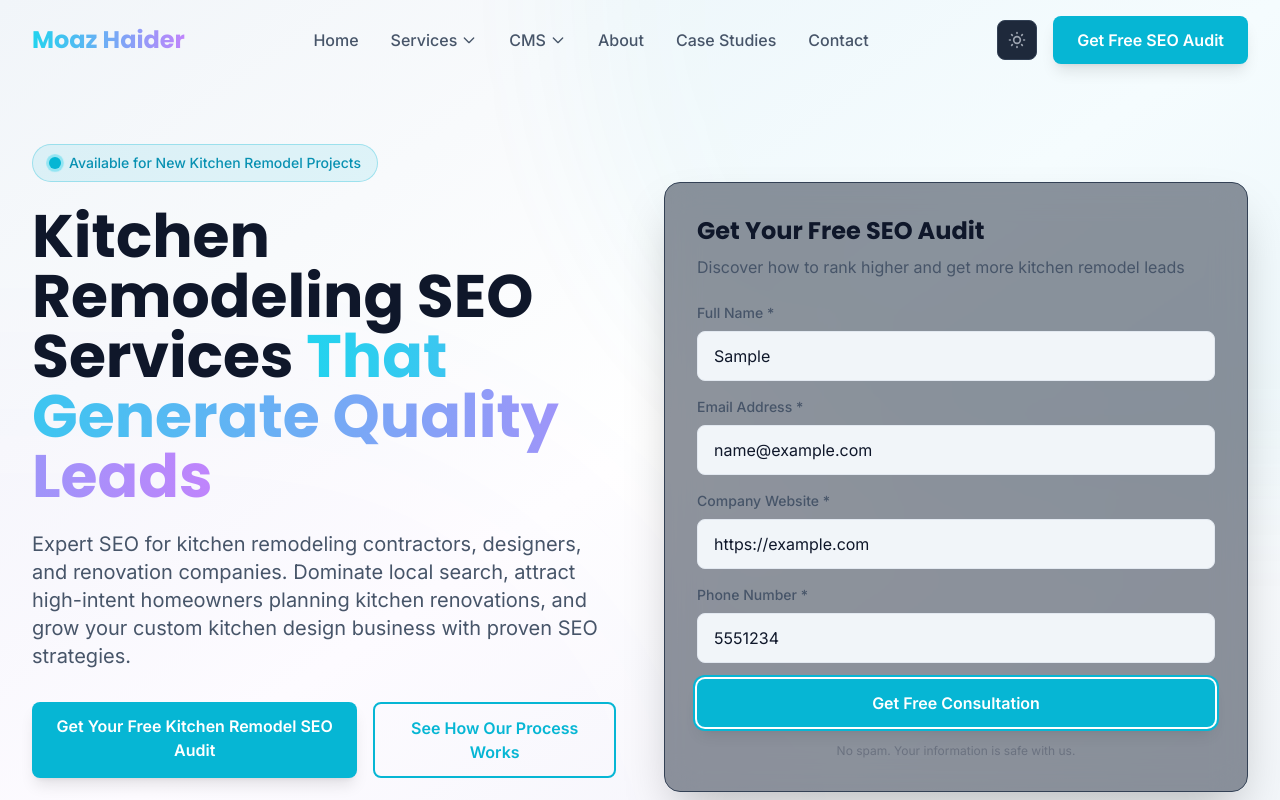
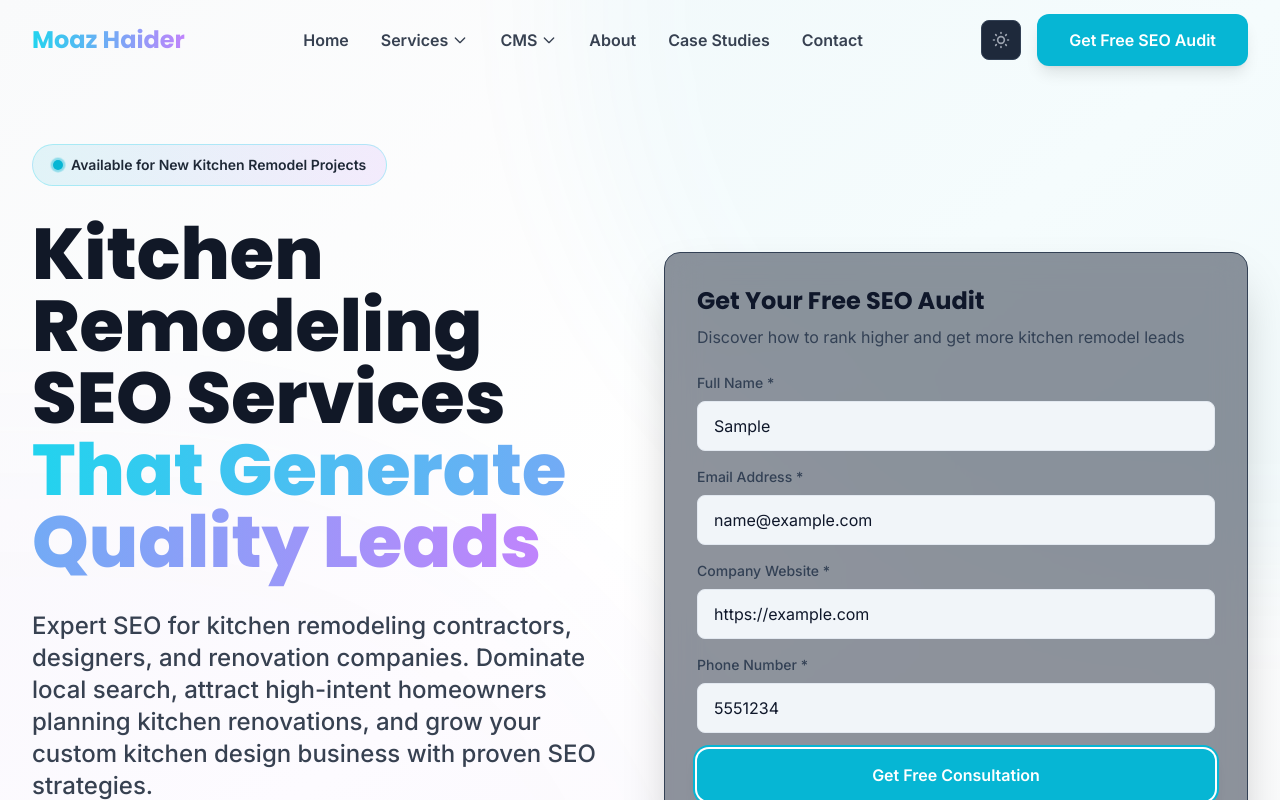
Before and after one commit to kararali2102/Moaz-Haider-Portfolio-Site, a Next.js app: page / in a window 1280 px wide. Both pictures are taken after typing "Sample", "name@example.com", "https://example.com", "5551234" into the empty fields and a click on the button "Get Free Consultation". Shown: the top 800 px of the page. Built offline with nearby package versions, Linux system fonts and the light colour scheme.

Commit message:
Improve light mode contrast and modernize design with better typography and shadows

```diff
--- a/app/globals.css
+++ b/app/globals.css
@@ -13,7 +13,13 @@
   }
 
   body {
-    @apply bg-background-light dark:bg-background-dark text-text-primary-light dark:text-text-primary-dark transition-colors duration-300;
+    @apply bg-white dark:bg-background-dark text-text-primary-light dark:text-text-primary-dark transition-colors duration-300;
+    -webkit-font-smoothing: antialiased;
+    -moz-osx-font-smoothing: grayscale;
+  }
+
+  * {
+    @apply border-border-light dark:border-border-dark;
   }
 }
 
@@ -23,27 +29,27 @@
   }
 
   .btn-primary {
-    @apply bg-primary-500 hover:bg-primary-600 dark:bg-primary-600 dark:hover:bg-primary-700 text-white font-semibold py-3 px-6 rounded-lg transition-all duration-300 shadow-lg hover:shadow-primary-500/50 hover:scale-105 focus:outline-none focus:ring-2 focus:ring-primary-500 focus:ring-offset-2 dark:focus:ring-offset-background-dark;
+    @apply bg-primary-500 hover:bg-primary-600 dark:bg-primary-600 dark:hover:bg-primary-500 text-white font-semibold py-3.5 px-8 rounded-xl transition-all duration-300 shadow-lg hover:shadow-xl hover:shadow-primary-500/30 hover:-translate-y-0.5 focus:outline-none focus:ring-2 focus:ring-primary-500 focus:ring-offset-2 dark:focus:ring-offset-background-dark;
   }
 
   .btn-secondary {
-    @apply bg-transparent border-2 border-primary-500 dark:border-primary-400 text-primary-500 dark:text-primary-400 hover:bg-primary-500 hover:text-white dark:hover:bg-primary-400 dark:hover:text-white font-semibold py-3 px-6 rounded-lg transition-all duration-300 focus:outline-none focus:ring-2 focus:ring-primary-500 focus:ring-offset-2 dark:focus:ring-offset-background-dark;
+    @apply bg-white dark:bg-transparent border-2 border-primary-500 dark:border-primary-400 text-primary-600 dark:text-primary-400 hover:bg-primary-50 dark:hover:bg-primary-500/10 font-semibold py-3.5 px-8 rounded-xl transition-all duration-300 hover:shadow-lg hover:-translate-y-0.5 focus:outline-none focus:ring-2 focus:ring-primary-500 focus:ring-offset-2 dark:focus:ring-offset-background-dark;
   }
 
   .card-gradient {
-    @apply bg-surface-light dark:bg-surface-darker rounded-xl p-6 shadow-xl border border-border-light dark:border-border-dark hover:border-primary-500/50 dark:hover:border-primary-400/50 transition-all duration-300;
+    @apply bg-white dark:bg-surface-darker rounded-2xl p-8 shadow-lg hover:shadow-xl border border-gray-200 dark:border-border-dark hover:border-primary-300 dark:hover:border-primary-500/50 transition-all duration-300 hover:-translate-y-1;
   }
 
   .section-padding {
-    @apply py-16 md:py-24;
+    @apply py-20 md:py-28;
   }
 
   .section-title {
-    @apply text-3xl md:text-4xl lg:text-5xl font-bold font-heading text-center mb-4 text-text-primary-light dark:text-text-primary-dark;
+    @apply text-4xl md:text-5xl lg:text-6xl font-bold font-heading text-center mb-6 text-gray-900 dark:text-white leading-tight;
   }
 
   .section-subtitle {
-    @apply text-lg md:text-xl text-text-muted-light dark:text-text-muted-dark text-center mb-12 max-w-3xl mx-auto;
+    @apply text-xl md:text-2xl text-gray-600 dark:text-gray-300 text-center mb-16 max-w-3xl mx-auto leading-relaxed font-medium;
   }
 }
 
--- a/components/Header.tsx
+++ b/components/Header.tsx
@@ -42,7 +42,7 @@ export default function Header() {
       animate={{ y: 0 }}
       transition={{ duration: 0.5 }}
       className={`fixed top-0 left-0 right-0 z-50 transition-all duration-300 ${
-        isScrolled ? 'bg-surface-dark/95 dark:bg-surface-darker/95 backdrop-blur-lg shadow-xl' : 'bg-transparent'
+        isScrolled ? 'bg-white/95 dark:bg-surface-darker/95 backdrop-blur-lg shadow-lg border-b border-gray-200/50 dark:border-gray-800/50' : 'bg-transparent'
       }`}
     >
       <nav className="container-custom">
@@ -61,7 +61,7 @@ export default function Header() {
           <div className="hidden lg:flex items-center space-x-8">
             <Link
               href="/"
-              className="text-text-secondary-light dark:text-text-secondary-dark hover:text-primary-500 dark:hover:text-primary-400 transition-colors duration-200 font-medium"
+              className="text-gray-700 dark:text-gray-300 hover:text-primary-600 dark:hover:text-primary-400 transition-colors duration-200 font-semibold"
             >
               Home
             </Link>
@@ -72,7 +72,7 @@ export default function Header() {
               onMouseEnter={() => setServicesOpen(true)}
               onMouseLeave={() => setServicesOpen(false)}
             >
-              <button className="text-text-secondary-light dark:text-text-secondary-dark hover:text-primary-600 dark:hover:text-primary-400 transition-colors duration-200 font-medium flex items-center">
+              <button className="text-gray-700 dark:text-gray-300 hover:text-primary-600 dark:hover:text-primary-400 transition-colors duration-200 font-semibold flex items-center">
                 Services
                 <svg
                   className={`ml-1 w-4 h-4 transition-transform ${
@@ -93,7 +93,7 @@ export default function Header() {
                     animate={{ opacity: 1, y: 0 }}
                     exit={{ opacity: 0, y: -10 }}
                     transition={{ duration: 0.2 }}
-                    className="absolute top-full left-0 mt-2 w-64 bg-surface-light dark:bg-surface-dark rounded-lg shadow-2xl border border-border-light dark:border-border-dark overflow-hidden"
+                    className="absolute top-full left-0 mt-2 w-64 bg-white dark:bg-surface-dark rounded-xl shadow-2xl border border-gray-200 dark:border-border-dark overflow-hidden"
                   >
                     {services.map((service) => (
                       <Link
@@ -115,7 +115,7 @@ export default function Header() {
               onMouseEnter={() => setCmsOpen(true)}
               onMouseLeave={() => setCmsOpen(false)}
             >
-              <button className="text-text-secondary-light dark:text-text-secondary-dark hover:text-primary-600 dark:hover:text-primary-400 transition-colors duration-200 font-medium flex items-center">
+              <button className="text-gray-700 dark:text-gray-300 hover:text-primary-600 dark:hover:text-primary-400 transition-colors duration-200 font-semibold flex items-center">
                 CMS
                 <svg
                   className={`ml-1 w-4 h-4 transition-transform ${
@@ -136,7 +136,7 @@ export default function Header() {
                     animate={{ opacity: 1, y: 0 }}
                     exit={{ opacity: 0, y: -10 }}
                     transition={{ duration: 0.2 }}
-                    className="absolute top-full left-0 mt-2 w-56 bg-surface-light dark:bg-surface-dark rounded-lg shadow-2xl border border-border-light dark:border-border-dark overflow-hidden"
+                    className="absolute top-full left-0 mt-2 w-56 bg-white dark:bg-surface-dark rounded-xl shadow-2xl border border-gray-200 dark:border-border-dark overflow-hidden"
                   >
                     {cmsPlatforms.map((platform) => (
                       <Link
@@ -154,21 +154,21 @@ export default function Header() {
 
             <Link
               href="/about"
-              className="text-text-secondary-light dark:text-text-secondary-dark hover:text-primary-600 dark:hover:text-primary-400 transition-colors duration-200 font-medium"
+              className="text-gray-700 dark:text-gray-300 hover:text-primary-600 dark:hover:text-primary-400 transition-colors duration-200 font-semibold"
             >
               About
             </Link>
 
             <Link
               href="/case-studies"
-              className="text-text-secondary-light dark:text-text-secondary-dark hover:text-primary-600 dark:hover:text-primary-400 transition-colors duration-200 font-medium"
+              className="text-gray-700 dark:text-gray-300 hover:text-primary-600 dark:hover:text-primary-400 transition-colors duration-200 font-semibold"
             >
               Case Studies
             </Link>
 
             <Link
               href="/contact"
-              className="text-text-secondary-light dark:text-text-secondary-dark hover:text-primary-600 dark:hover:text-primary-400 transition-colors duration-200 font-medium"
+              className="text-gray-700 dark:text-gray-300 hover:text-primary-600 dark:hover:text-primary-400 transition-colors duration-200 font-semibold"
             >
               Contact
             </Link>
--- a/components/Hero.tsx
+++ b/components/Hero.tsx
@@ -25,32 +25,32 @@ export default function Hero() {
   }
 
   return (
-    <section className="relative min-h-screen flex items-center justify-center bg-gradient-to-br from-surface-light via-background-light to-surface-light dark:from-surface-darker dark:via-background-dark dark:to-surface-darker overflow-hidden pt-20">
+    <section className="relative min-h-screen flex items-center justify-center bg-gradient-to-br from-gray-50 via-white to-gray-50 dark:from-surface-darker dark:via-background-dark dark:to-surface-darker overflow-hidden pt-20">
       {/* Animated Background Elements */}
       <div className="absolute inset-0 overflow-hidden">
         <motion.div
           animate={{
             scale: [1, 1.2, 1],
-            opacity: [0.3, 0.5, 0.3],
+            opacity: [0.15, 0.25, 0.15],
           }}
           transition={{
             duration: 8,
             repeat: Infinity,
             ease: 'easeInOut',
           }}
-          className="absolute -top-1/2 -right-1/2 w-full h-full bg-primary-500/10 rounded-full blur-3xl"
+          className="absolute -top-1/2 -right-1/2 w-full h-full bg-primary-500/20 rounded-full blur-3xl"
         />
         <motion.div
           animate={{
             scale: [1.2, 1, 1.2],
-            opacity: [0.2, 0.4, 0.2],
+            opacity: [0.1, 0.2, 0.1],
           }}
           transition={{
             duration: 10,
             repeat: Infinity,
             ease: 'easeInOut',
           }}
-          className="absolute -bottom-1/2 -left-1/2 w-full h-full bg-accent-500/10 rounded-full blur-3xl"
+          className="absolute -bottom-1/2 -left-1/2 w-full h-full bg-accent-500/20 rounded-full blur-3xl"
         />
       </div>
 
@@ -67,13 +67,13 @@ export default function Hero() {
               initial={{ opacity: 0, y: 20 }}
               animate={{ opacity: 1, y: 0 }}
               transition={{ delay: 0.2 }}
-              className="inline-flex items-center space-x-2 bg-primary-500/10 border border-primary-500/30 rounded-full px-4 py-2 mb-6"
+              className="inline-flex items-center space-x-2 bg-gradient-to-r from-primary-500/10 to-accent-500/10 border border-primary-400/30 rounded-full px-5 py-2.5 mb-8"
             >
-              <span className="relative flex h-3 w-3">
-                <span className="animate-ping absolute inline-flex h-full w-full rounded-full bg-primary-400 opacity-75"></span>
-                <span className="relative inline-flex rounded-full h-3 w-3 bg-primary-500"></span>
+              <span className="relative flex h-2.5 w-2.5">
+                <span className="animate-ping absolute inline-flex h-full w-full rounded-full bg-primary-500 opacity-75"></span>
+                <span className="relative inline-flex rounded-full h-2.5 w-2.5 bg-primary-500"></span>
               </span>
-              <span className="text-sm font-medium text-primary-600 dark:text-primary-400">
+              <span className="text-sm font-semibold text-gray-800 dark:text-primary-300">
                 Available for New Kitchen Remodel Projects
               </span>
             </motion.div>
@@ -83,7 +83,7 @@ export default function Hero() {
               initial={{ opacity: 0, y: 20 }}
               animate={{ opacity: 1, y: 0 }}
               transition={{ delay: 0.3 }}
-              className="text-4xl md:text-5xl lg:text-6xl font-bold font-heading mb-6 leading-tight text-text-primary-light dark:text-text-primary-dark"
+              className="text-5xl md:text-6xl lg:text-7xl font-extrabold font-heading mb-8 leading-tight text-gray-900 dark:text-white"
             >
               Kitchen Remodeling SEO Services{' '}
               <span className="text-gradient">That Generate Quality Leads</span>
@@ -94,7 +94,7 @@ export default function Hero() {
               initial={{ opacity: 0, y: 20 }}
               animate={{ opacity: 1, y: 0 }}
               transition={{ delay: 0.4 }}
-              className="text-lg md:text-xl text-text-secondary-light dark:text-text-secondary-dark mb-8 leading-relaxed"
+              className="text-xl md:text-2xl text-gray-700 dark:text-gray-300 mb-10 leading-relaxed font-medium"
             >
               Expert SEO for kitchen remodeling contractors, designers, and renovation companies.
               Dominate local search, attract high-intent homeowners planning kitchen renovations,
--- a/tailwind.config.ts
+++ b/tailwind.config.ts
@@ -58,19 +58,19 @@ const config: Config = {
           dark: '#334155',
           darker: '#1e293b',
         },
-        // Text Colors
+        // Text Colors - Improved contrast
         text: {
           primary: {
             light: '#0f172a',
-            dark: '#f8fafc',
+            dark: '#ffffff',
           },
           secondary: {
+            light: '#334155',
+            dark: '#e2e8f0',
+          },
+          muted: {
             light: '#475569',
             dark: '#cbd5e1',
-          },
-          muted: {
-            light: '#64748b',
-            dark: '#94a3b8',
           },
         },
       },
```
